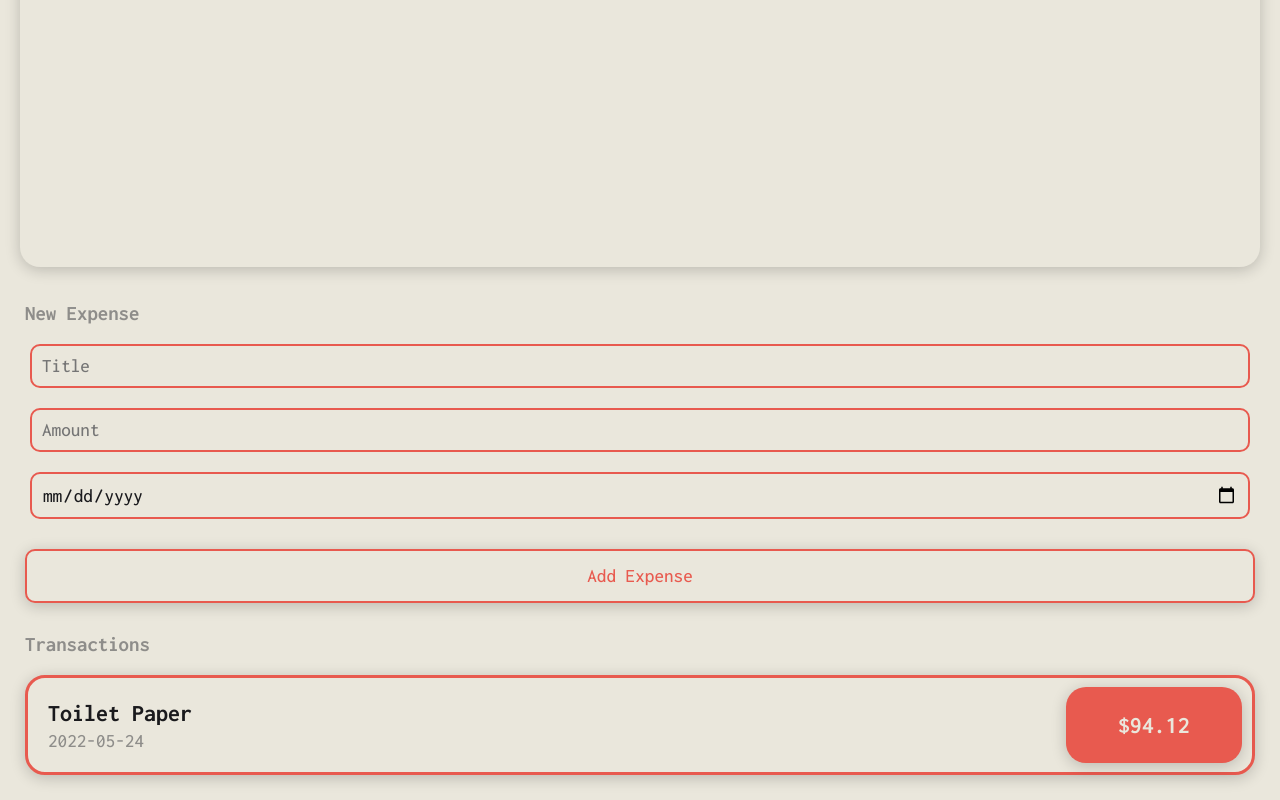
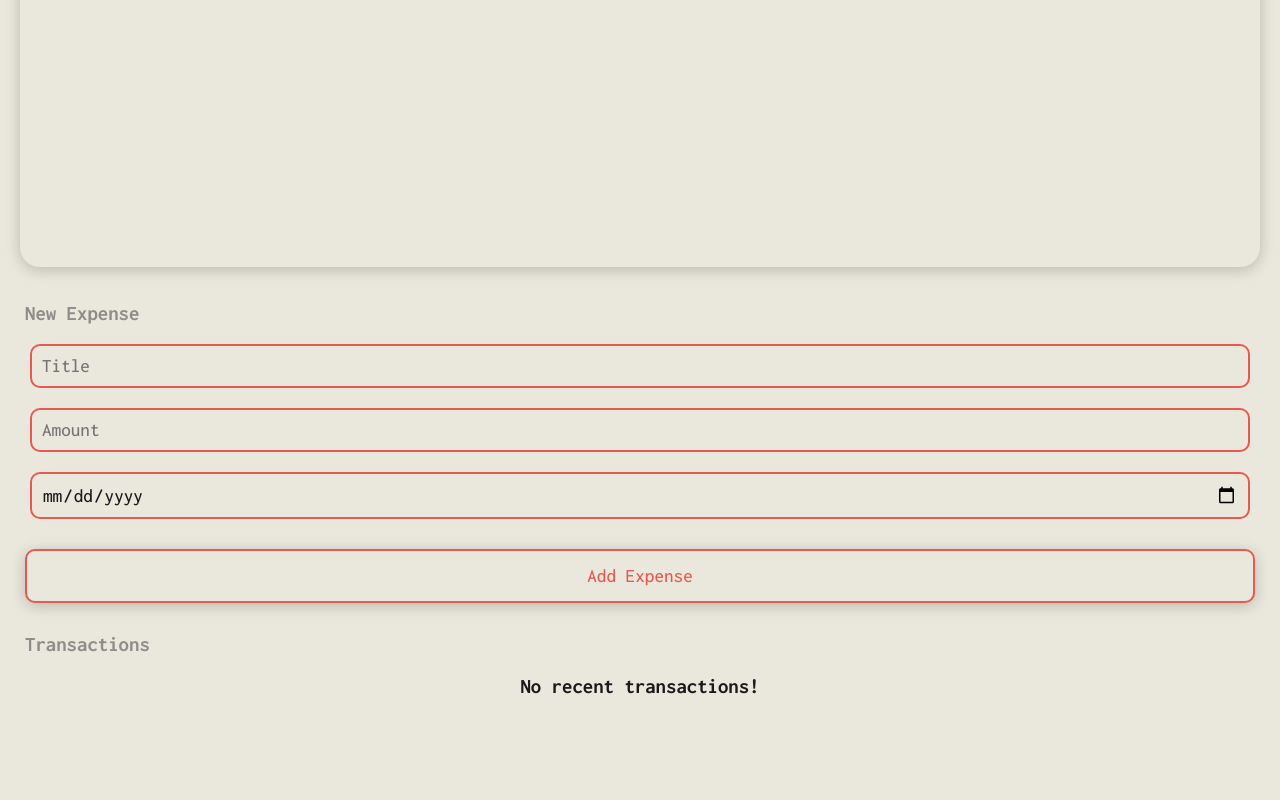
Before and after one commit to BlackEyedGhouL/expense-tracker, a React (Create React App) app: page / in a window 1280 px wide. Shown: the part 269-1069 px from the top of the page. After the commit the page ends 991 px from the top, so only its background shows below. Built offline with nearby package versions, Linux system fonts and the light colour scheme.

Commit message:
Check if the transactions array is empty

```diff
--- a/src/App.js
+++ b/src/App.js
@@ -5,17 +5,8 @@ import Header from "./components/Header";
 import NewExpense from "./components/NewExpense";
 import Transactions from "./components/Transactions";
 
-const DUMMY_DATA = [
-  {
-    id: "11dcfbdf36e",
-    title: "Toilet Paper",
-    amount: "94.12",
-    date: "2022-05-24",
-  },
-];
-
 const App = () => {
-  const [expenses, setExpenses] = useState(DUMMY_DATA);
+  const [expenses, setExpenses] = useState([]);
 
   const submitExpenseHandler = (submittedExpense) => {
     const expense = {
@@ -28,6 +19,13 @@ const App = () => {
     });
   };
 
+  let message;
+  if (expenses && expenses.length) {
+    message = "";
+  } else {
+    message = "No recent transactions!";
+  }
+
   return (
     <div>
       <Header />
@@ -37,6 +35,7 @@ const App = () => {
       <NewExpense onSubmitExpense={submitExpenseHandler} />
       <h3 className="sub-title-text">Transactions</h3>
       <Transactions items={expenses} />
+      <h3 className="empty-message">{message}</h3>
     </div>
   );
 };
--- a/src/assests/Header.css
+++ b/src/assests/Header.css
@@ -31,3 +31,9 @@
   color: var(--sub-topic-text);
   margin-top: 20px;
 }
+
+.empty-message {
+  font-size: 1.3em;
+  color: var(--secondary-text);
+  text-align: center;
+}
```
Lines whose indentation alone changed are shown as unchanged.
